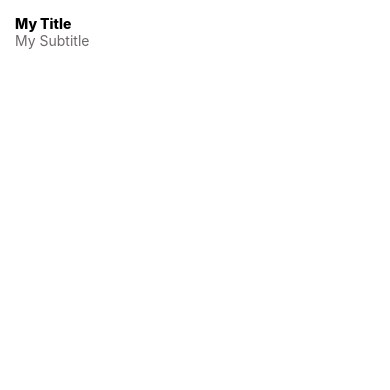
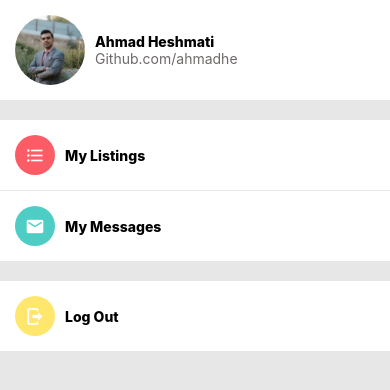
Before and after one commit to ahmadhmi/ReactNative-Project-MarketPlace-, a React Native app: screen / in a window 390 px wide. Shown: the top 390 px of the page. Built offline with nearby package versions, Linux system fonts and the light colour scheme.

Commit message:
Adding AccountScreen to the app

```diff
--- a/App.js
+++ b/App.js
@@ -4,11 +4,15 @@ import { GestureHandlerRootView } from "react-native-gesture-handler";
 import Screen from "./app/components/Screen";
 import Icon from "./app/components/Icon";
 import ListItem from "./app/components/ListItem";
+import MessagesScreen from "./app/screens/MessagesScreen";
+import WelcomeScreen from "./app/screens/WelcomeScreen";
+import ViewImageScreen from "./app/screens/ViewImageScreen";
+import AccountScreen from "./app/screens/AccountScreen";
 
 export default function App() {
   return (
     <GestureHandlerRootView>
-      <ListItem title= "My Title" subtitle="My Subtitle" />
+      <AccountScreen/>
     </GestureHandlerRootView>
   );
 }
--- a/app/components/ListItem.js
+++ b/app/components/ListItem.js
@@ -5,6 +5,7 @@ import colors from "../config/colors";
 import Swipeable from 'react-native-gesture-handler/Swipeable';
 function ListItem({
   image,
+  ImageComponent,
   title,
   subtitle,
   handleOnPress,
@@ -14,10 +15,11 @@ function ListItem({
     <Swipeable renderRightActions={renderRightActions}>
       <TouchableHighlight underlayColor={colors.medium} onPress={handleOnPress}>
         <View style={styles.container}>
+          {ImageComponent}
           {image && <Image source={image} style={styles.image} />}
-          <View>
+          <View style = {styles.detailsContainer}>
             <AppText style={styles.title}>{title}</AppText>
-            <AppText style={styles.subtitle}>{subtitle}</AppText>
+            {subtitle && <AppText style={styles.subtitle}>{subtitle}</AppText>}
           </View>
         </View>
       </TouchableHighlight>
@@ -28,12 +30,17 @@ const styles = StyleSheet.create({
   container: {
     flexDirection: "row",
     padding: 15,
+    alignItems: "center",
+    backgroundColor: colors.white,
+  },
+  detailsContainer: {
+    marginLeft: 10,
+    justifyContent: "center",
   },
   image: {
     width: 70,
     height: 70,
     borderRadius: 35,
-    marginRight: 10,
   },
   title: {
     fontWeight: "800",
--- a/app/components/Screen.js
+++ b/app/components/Screen.js
@@ -2,8 +2,8 @@ import React from "react";
 import Constants from "expo-constants";
 import { SafeAreaView, StyleSheet } from "react-native";
 
-function Screen({ children }) {
-  return <SafeAreaView style={styles.screen}>{children}</SafeAreaView>;
+function Screen({ children, style }) {
+  return <SafeAreaView style={[styles.screen,style]}>{children}</SafeAreaView>;
 }
 const styles = StyleSheet.create({
   screen: {
--- /dev/null
+++ b/app/screens/AccountScreen.js
@@ -0,0 +1,64 @@
+import React from "react";
+import { StyleSheet, View, FlatList } from "react-native";
+import Screen from "../components/Screen";
+import ListItem from "../components/ListItem";
+import Icon from "../components/Icon";
+import colors from "../config/colors";
+import ListItemSeparator from "../components/ListItemSeparator";
+
+const menuItems = [
+  {
+    title: "My Listings",
+    icon: { name: "format-list-bulleted", backgroundColor: colors.primary },
+  },
+  {
+    title: "My Messages",
+    icon: { name: "email", backgroundColor: colors.secondary },
+  },
+];
+
+function AccountScreen(props) {
+  return (
+    <Screen style={styles.screen}>
+      <View style={styles.container}>
+        <ListItem
+          title="Ahmad Heshmati"
+          subtitle="Github.com/ahmadhe"
+          image={require("../assets/ahmad.jpg")}
+        />
+      </View>
+      <View style={styles.container}>
+        <FlatList
+          data={menuItems}
+          keyExtractor={(menuItem) => menuItem.title}
+          ItemSeparatorComponent={() => <ListItemSeparator />}
+          renderItem={({ item }) => (
+            <ListItem
+              title={item.title}
+              ImageComponent={
+                <Icon
+                  name={item.icon.name}
+                  backgroundColor={item.icon.backgroundColor}
+                />
+              }
+            />
+          )}
+        />
+      </View>
+      <ListItem
+        title="Log Out"
+        ImageComponent={<Icon name="logout" backgroundColor="#ffe66d" />}/>
+    </Screen>
+  );
+}
+
+const styles = StyleSheet.create({
+  container: {
+    marginBottom: 20,
+  },
+    screen: {
+        backgroundColor: colors.light,
+    },
+});
+
+export default AccountScreen;
--- a/app/screens/MessagesScreen.js
+++ b/app/screens/MessagesScreen.js
@@ -11,55 +11,13 @@ const initialMessages = [
     id: 1,
     title: "T1",
     description: "D1",
-    image: require("../assets/mosh.jpg"),
+    image: require("../assets/ahmad.jpg"),
   },
   {
     id: 2,
     title: "T1",
     description: "D1",
-    image: require("../assets/mosh.jpg"),
-  },
-  {
-    id: 3,
-    title: "T1",
-    description: "D1",
-    image: require("../assets/mosh.jpg"),
-  },
-  {
-    id: 4,
-    title: "T1",
-    description: "D1",
-    image: require("../assets/mosh.jpg"),
-  },
-  {
-    id: 5,
-    title: "T1",
-    description: "D1",
-    image: require("../assets/mosh.jpg"),
-  },
-  {
-    id: 6,
-    title: "T1",
-    description: "D1",
-    image: require("../assets/mosh.jpg"),
-  },
-  {
-    id: 7,
-    title: "T1",
-    description: "D1",
-    image: require("../assets/mosh.jpg"),
-  },
-  {
-    id: 8,
-    title: "T1",
-    description: "D1",
-    image: require("../assets/mosh.jpg"),
-  },
-  {
-    id: 9,
-    title: "T1",
-    description: "D1",
-    image: require("../assets/mosh.jpg"),
+    image: require("../assets/ahmad.jpg"),
   }
 ];
 
```
Also changed, not shown: app/assets/ahmad.jpg (added).
